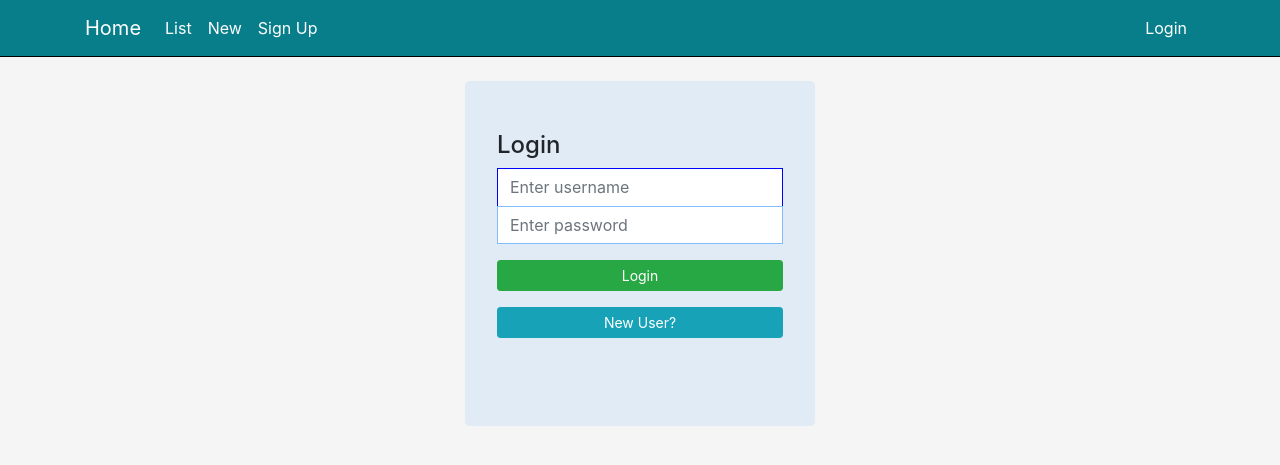
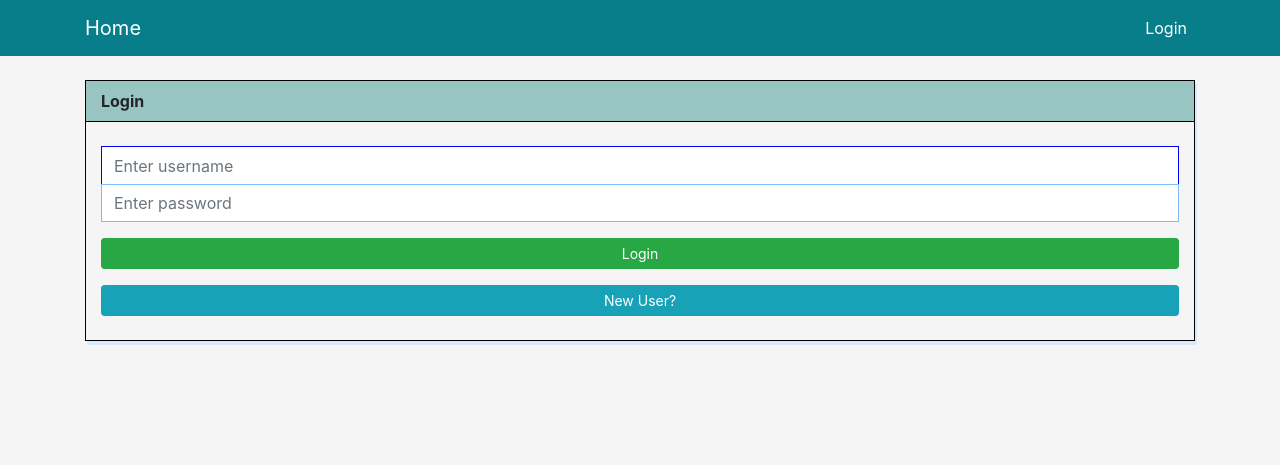
Before and after one commit to sonvertb19/ExpensesManager, a Django app: template template/main/user_login.html in a window 1280 px wide. Shown: the top 465 px of the page. Run offline with Django 3.2, Linux system fonts and the light colour scheme; the template is opened without the code that fills it, so the values that code supplies are empty; some libraries are stand-ins or nearby versions.

Commit message:
Change Password Added, UI Imporved, Login UI Changed

```diff
--- a/main/urls.py
+++ b/main/urls.py
@@ -15,4 +15,6 @@ urlpatterns = [
 	path('delete/<int:pk>', views.ExpenseDeleteView.as_view(), name = "expense_delete"),
 	path('registration_success', views.registration_success, name = "registration_success"),
 	path('search/', views.ExpenseListView.as_view(), name="search"),
+	path('forgot_password/', views.ForgotPassword, name ="forgot_password"),
+	path('change_password/', views.ChangePassword, name ="change_password"),
 ]
--- a/template/main/base.html
+++ b/template/main/base.html
@@ -23,96 +23,73 @@
 		    background-color: #087e8b!important;
 		    opacity: 1;
 		    color: white!important;
-		    border-bottom: 1px black solid;
+		    /*border-bottom: 1px black solid;*/
 		}
 		body{
 			background-color: whitesmoke;
 		}
-	</style>
-	<style>
-.dropbtn {
-    border: none;
-}
 		.nav-link{
 			color: white!important;
 		}
-/*
-.dropdown {
-    position: relative;
-    display: inline-block;
-}*/
-
-.dropdown-content {
-    display: none;
-    position: absolute;
-    background-color: #f1f1f1;
-    box-shadow: 0px 8px 16px 0px rgba(0,0,0,0.2);
-    z-index: 1;
-}
-
-.dropdown-content a {
-    color: black;
-    padding: 10px;
-    text-decoration: none;
-    display: block;
-}
-
-.dropdown-content a:hover {background-color: #ddd;}
-
-.dropdown:hover .dropdown-content {display: block;}
-
-.dropdown:hover .dropbtn {background-color: #3e8e41;}
 	</style>
 
 	{% if confirmed == False %}
-		<div class="container-fluid btn btn-danger" style="border-radius: 0px"><a href="{% url 'send_email_confirmation' %}" style="color: white">Confirm Your Email!</a></div>
+		<a href="{% url 'send_email_confirmation' %}" style="color: white"><div class="container-fluid btn btn-danger" style="border-radius: 0px">Confirm Your Email!</div></a>
 	{% endif %}
 	<nav class="navbar nav-default navbar-expand-lg navbar-dark navbar-custom">
 		<div class="container">
+
 			<button class="navbar-toggler" type="button" data-toggle="collapse" data-target="#collapsibleNavbar">
 				<span class="navbar-toggler-icon"></span>
 			</button>
 
-			<a class="navbar-brand ml-auto" href="{% url 'index' %}" style="color: white!important">Home</a>
+			<a class="navbar-brand" href="{% url 'index' %}" style="color: white!important">Home</a>
 
-			<div class="collapse navbar-collapse" id="collapsibleNavbar">
-				<ul class="navbar-nav" style="color: white;">
-					<li class="nav-item">
-						<a href="{% url 'main:expense_list' %}" class="nav-link" >List</a>
+			{% if user.is_authenticated %}
+			<ul class="nav navbar-nav">
+				<li class="nav-item navbar-right" >
+					<image id = "userImage" height = "50px" width = "50px" style="border:2px solid white; border-radius: 25px" >
 				</li>
-					<li class="nav-item">
-						<a href="{% url 'main:add_expense' %}" class="nav-link">New</a>
+			</ul>
+			{% else %}
+			<ul class="nav navbar-nav">
+				<li>
+					<a href="{% url 'main:user_login' %}" class="nav-link">Login</a>
 				</li>
-					{% if not user.is_authenticated %}
-					<li class="nav-item">
+			</ul>
+			{% endif %}
+
+		</div>
+	</nav>
+
+	<div class="collapse container navbar-custom" id="collapsibleNavbar" style="border-bottom: 1px solid black;">
+		<ul class="navbar-nav">
+
+			{% if user.is_authenticated %}
+			<li>
+				<a href="{% url 'main:expense_list' %}" class="nav-link" >List Expenses</a>
+			</li>
+			<li>
+				<a href="{% url 'main:add_expense' %}" class="nav-link">Add Expense</a>
+			</li>
+			<li>
+				<a href="{% url 'main:change_password' %}" class="nav-link">Change Password</a>
+			</li>
+			<li>
+				<a href="{% url 'main:user_logout' %}" class="nav-link">Logout</a>
+			</li>
+			{% else %}
+			<li>
+				<a style="color: white;" class = "nav-link" href="{% url 'main:user_login' %}">Login</a>
+			</li>
+			<li>
 				<a href="{% url 'main:user_registration' %}" class="nav-link">Sign Up</a>
 			</li>
 			{% endif %}
+
 		</ul>
 	</div>
 
-			<ul class="nav navbar-nav ml-auto">
-				{% if user.is_authenticated %}
-					<li class="nav-item navbar-right" >
-						<!-- <a style="color: white;" class = "nav-link" href="{% url 'main:user_logout' %}">
-							Logout
-						</a> -->
-							<div class="dropdown">
-								<image class="dropbtn" id = "userImage" height = "50px" width = "50px" style="border:2px solid white; border-radius: 25px" >
-								<span class="dropdown-content">
-									<a href="{% url 'main:user_logout' %}">Logout</a>
-								</span>
-							</div>
-					</li>
-				{% else %}
-					<li class="nav-item navbar-right" >
-						<a style="color: white;" class = "nav-link" href="{% url 'main:user_login' %}">Login</a>
-					</li>
-				{% endif %}
-			</ul>
-
-		</div>
-	</nav>
 	<canvas id="myCanvas" width="500" height="500" style="border:2px solid #000000; display: none;"></canvas>
 
 	<br>
--- a/template/main/user_login.html
+++ b/template/main/user_login.html
@@ -7,28 +7,50 @@
 
 {% block body_block %}
 
+<style type="text/css">
+	#card1{
+		/*border-radius: 7px;*/
+		padding-top: 3px;
+		box-shadow: 2px 4px #dbe8fc;
+		border: 1px solid /*#a4aebf*/ black;
+		background-color: #98c5c2;
+	}
+	#heading_div{
+		border-bottom:	1px solid /*#a4aebf*/ black;
 
-<style type="text/css">
+	}
+	#heading{
+		/*padding-left: 10px;*/
+		margin-top: 5px;
+		/*padding-right: 10px;
+		padding-top: 10px;*/
+		margin-bottom: 8px;
+		font-size: 1em;
+	}
+	#content{
+		/*border-bottom-right-radius: 7px;*/
+		/*border-bottom-left-radius: 7px;*/
+	}
+	#email{
+		border-bottom: 0!important;
+	}
 	input:focus{
 		outline: none!important;
 		box-shadow: none!important;
 		border-color: blue!important;
 	}
-	.inputs{
-		border: 0.5px #80bdff solid;
-		border-radius: 0;
+	input{
+		border: 0.5px #80bdff solid!important;
 		background-color: ;
-	}
-	#email{
-		border-bottom: 0;
-	}
-	#loginOrDesc
-	{
-		/*border: 2px black solid;*/
+		height: 36px;
+		padding-left: 5px;
+		border-radius: 0!important;
 	}
 </style>
 
-<div class="continer col-md-4 mx-auto jumbotron" id="loginOrDesc" style="padding-top: 50px; max-width: 350px; background-color: #e1ebf5;">
+
+<!-- Style One -->
+<!-- <div class="continer col-md-4 mx-auto jumbotron" id="loginOrDesc" style="padding-top: 50px; max-width: 350px; background-color: #e1ebf5;">
 
 	<h4 id="heading">Login</h4>
 
@@ -47,8 +69,50 @@
 			<button type="submit" class="btn btn-sm btn-block btn-success">Login</button>
 		</div>
 	</form>
+
+	<a style="color: white" href="{% url 'main:user_registration' %}"><button class="btn btn-sm btn-info btn-block">New User?</button></a>
+	<br>
+</div> -->
+
+<!-- Style Two -->
+{% if password_changed %}
+	<p style="color: green">Password Changed Successfully</p>
+	<p>For security reasons, you have been logged out from all devices.</p>
+	<p>Please Login Again.</p>
+{% endif %}
+<div id="card1">
+	<div id="heading_div" class="container">
+		<p id="heading"><strong>Login</strong></p>
+	</div>
+
+	<div id="content" style="background-color: /*#c7daed*/ whitesmoke;">
+
+		<br>
+
+
+		<div class="container">
+			{% if errors %}
+				<p style="color: red">{{ errors }}</p>
+			{% endif %}
+
+			<form id="login" action="{% url 'main:user_login' %}" method="POST">
+				{% csrf_token %}
+				<div class="form-group" autocomplete="off">
+						<input type="username" class="form-control inputs" id="email" placeholder="Enter username" name="username" required autocomplete="false" autofocus="true">
+						<input type="password" class="form-control inputs" id="password" placeholder="Enter password" name="password">
+				</div>
+
+				<div class="form-group">
+					<button type="submit" class="btn btn-sm btn-block btn-success">Login</button>
+				</div>
+			</form>
+
 			<a style="color: white" href="{% url 'main:user_registration' %}"><button class="btn btn-sm btn-info btn-block">New User?</button></a>
+
 			<br>
 
+		</div>
+	</div>
 </div>
+
 {% endblock %}
```
Also changed, not shown: main/views.py (+52 -2 lines), template/main/change_password.html (added, +101 -0 lines), template/main/confirm_email_code.html (+20 -4 lines), template/main/expense_form.html (+26 -43 lines), main/models.py (line endings or trailing spaces). Lines whose indentation alone changed are shown as unchanged.
